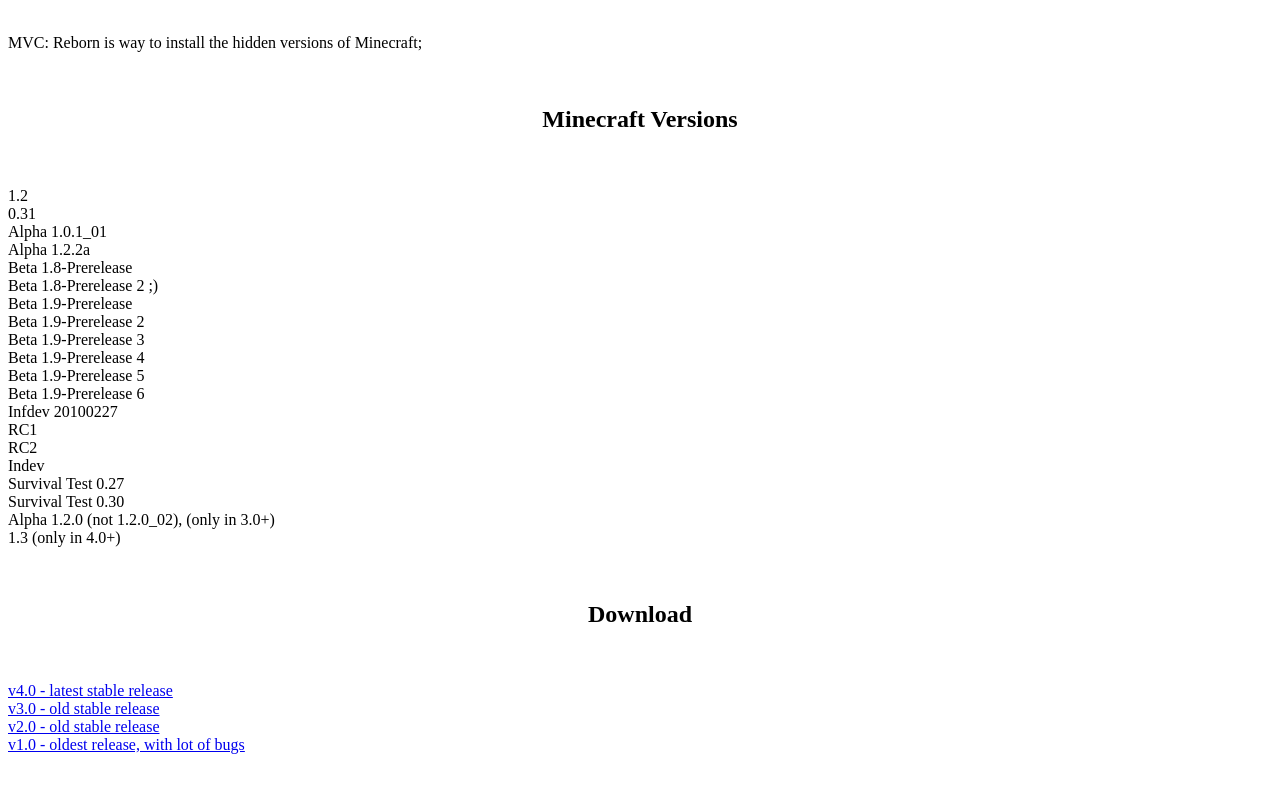
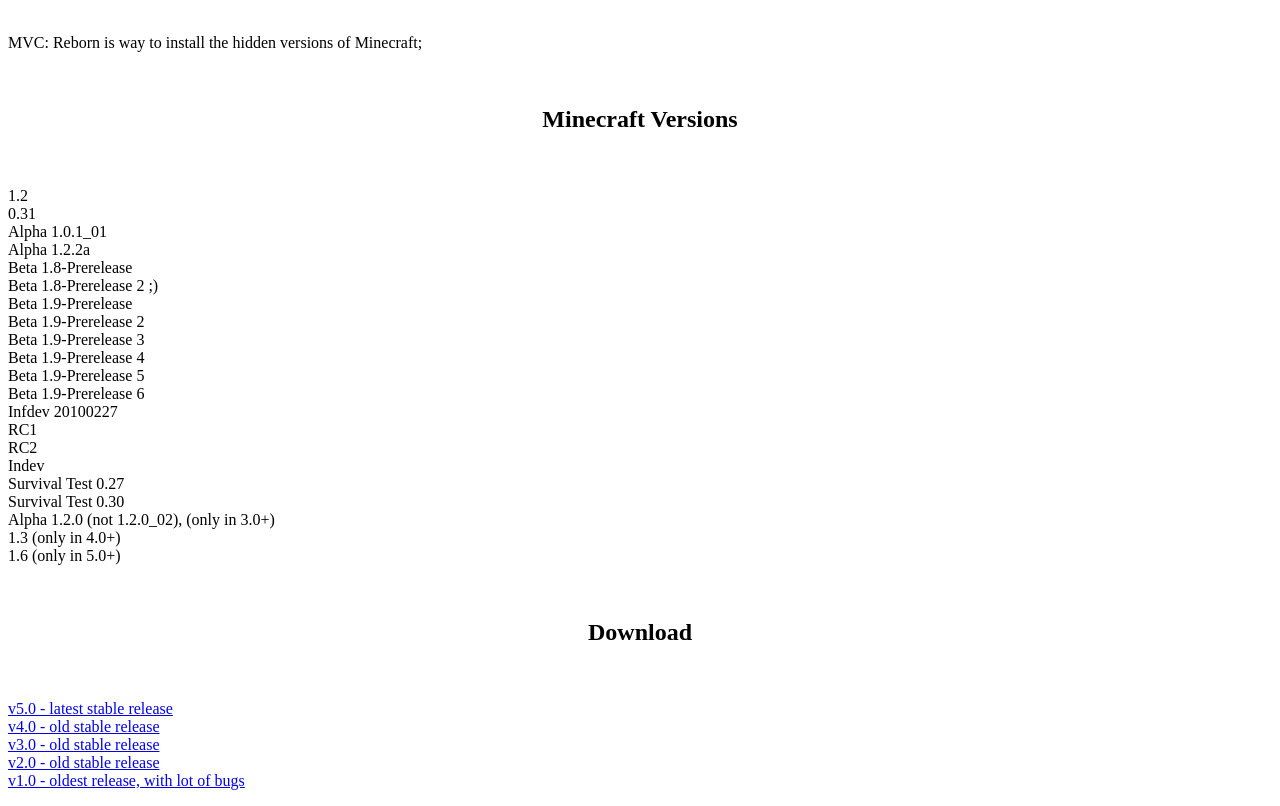
Before and after one commit to glowiak/mvc-reborn, a plain HTML site: page index.html in a window 1280 px wide. Shown: the part 66-872 px from the top of the page. Before the commit the page ends 836 px from the top, so only its background shows below. Drawn offline with Linux system fonts and the light colour scheme.

Commit message:
sdgvwsgvew
reghreherhreh

```diff
--- a/index.html
+++ b/index.html
@@ -50,12 +50,16 @@ Survival Test 0.30
 Alpha 1.2.0 (not 1.2.0_02), (only in 3.0+)
   <br>
 1.3 (only in 4.0+)
+<br>
+1.6 (only in 5.0+)
 </p>
 <br>
 <center><h2>Download</h2></center>
 <br>
 <p>
-<a href=https://github.com/glowiak/mvc-reborn/releases/download/4.0-Jii/mvc-reborn_v4.0.zip>v4.0 - latest stable release</a>
+<a href=https://github.com/glowiak/mvc-reborn/releases/download/5.0-Jii/mvc-reborn_v5.0.zip>v5.0 - latest stable release</a>
+<br>
+<a href=https://github.com/glowiak/mvc-reborn/releases/download/4.0-Jii/mvc-reborn_v4.0.zip>v4.0 - old stable release</a>
   <br>
 <a href=https://github.com/glowiak/mvc-reborn/releases/download/v3.0-Jii/mvc-reborn_v3.0.zip>v3.0 - old stable release</a>
   <br>
```
